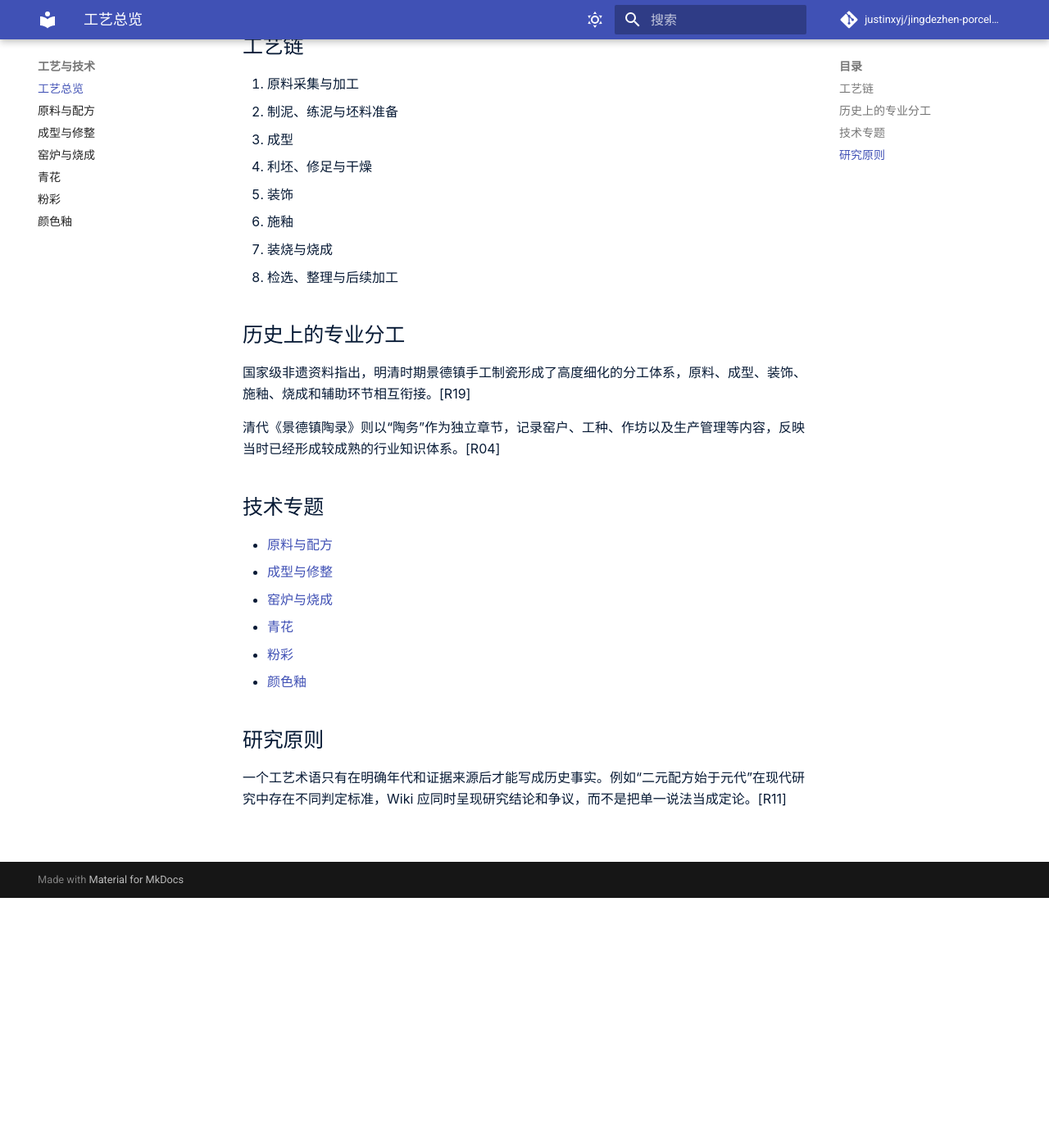
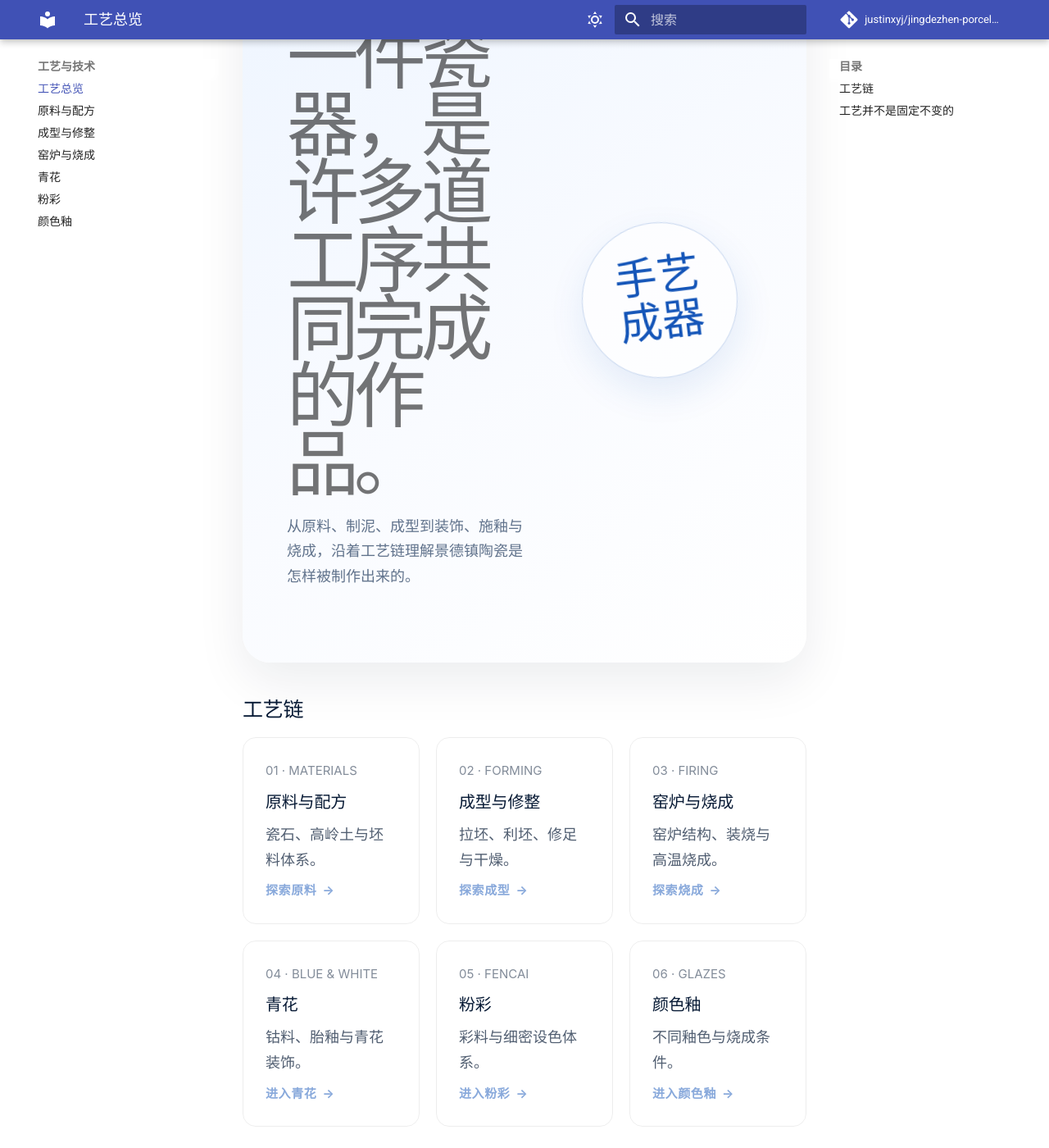
Before and after one commit to justinxyj/jingdezhen-porcelain-wiki, an MkDocs documentation site: the page built from docs/craft/README.md, in a window 1280 px wide and 1400 px high, scrolled down 305 px. Shown: the whole window at 82% size. Built offline with MkDocs 1.6.1 and Material for MkDocs 9.7.7, drawn with Linux system fonts in a browser that asks for light colours; a script that is not in the unit is left out; comment, search, counter and statistics services are not loaded; some of the changed text lies outside the part shown.

Commit message:
Redesign craft overview in Apple porcelain-blue style

```diff
--- a/docs/craft/README.md
+++ b/docs/craft/README.md
@@ -1,33 +1,27 @@
 # 制瓷工艺概览
 
-景德镇制瓷是一套由**原料加工、成型、修整、装饰、施釉、装烧与烧成**等环节组成的生产体系。历史时期不同，工序和分工也会变化，因此 Wiki 不把某个固定数字当作所有时代都适用的“标准工序”。[R08][R19]
+<div class="museum-hero">
+  <div>
+    <div class="eyebrow">CRAFT · 工艺</div>
+    <h1>一件瓷器，是许多道工序共同完成的作品。</h1>
+    <p>从原料、制泥、成型到装饰、施釉与烧成，沿着工艺链理解景德镇陶瓷是怎样被制作出来的。</p>
+  </div>
+  <div class="museum-hero-mark">手艺<br>成器</div>
+</div>
 
 ## 工艺链
 
-1. 原料采集与加工
-2. 制泥、练泥与坯料准备
-3. 成型
-4. 利坯、修足与干燥
-5. 装饰
-6. 施釉
-7. 装烧与烧成
-8. 检选、整理与后续加工
+<div class="museum-grid">
+  <a class="museum-card wiki-card-link" href="raw-materials/"><span>01 · MATERIALS</span><h3>原料与配方</h3><p>瓷石、高岭土与坯料体系。</p><span class="wiki-read-more">探索原料</span></a>
+  <a class="museum-card wiki-card-link" href="forming-and-finishing/"><span>02 · FORMING</span><h3>成型与修整</h3><p>拉坯、利坯、修足与干燥。</p><span class="wiki-read-more">探索成型</span></a>
+  <a class="museum-card wiki-card-link" href="kiln-firing/"><span>03 · FIRING</span><h3>窑炉与烧成</h3><p>窑炉结构、装烧与高温烧成。</p><span class="wiki-read-more">探索烧成</span></a>
+  <a class="museum-card wiki-card-link" href="qinghua/"><span>04 · BLUE & WHITE</span><h3>青花</h3><p>钴料、胎釉与青花装饰。</p><span class="wiki-read-more">进入青花</span></a>
+  <a class="museum-card wiki-card-link" href="fencai/"><span>05 · FENCAI</span><h3>粉彩</h3><p>彩料与细密设色体系。</p><span class="wiki-read-more">进入粉彩</span></a>
+  <a class="museum-card wiki-card-link" href="colored-glaze/"><span>06 · GLAZES</span><h3>颜色釉</h3><p>不同釉色与烧成条件。</p><span class="wiki-read-more">进入颜色釉</span></a>
+</div>
 
-## 历史上的专业分工
+## 工艺并不是固定不变的
 
-国家级非遗资料指出，明清时期景德镇手工制瓷形成了高度细化的分工体系，原料、成型、装饰、施釉、烧成和辅助环节相互衔接。[R19]
+景德镇制瓷是一套由原料加工、成型、修整、装饰、施釉、装烧与烧成等环节组成的生产体系。不同历史时期的工序与分工会发生变化。[R08][R19]
 
-清代《景德镇陶录》则以“陶务”作为独立章节，记录窑户、工种、作坊以及生产管理等内容，反映当时已经形成较成熟的行业知识体系。[R04]
-
-## 技术专题
-
-- [原料与配方](raw-materials.md)
-- [成型与修整](forming-and-finishing.md)
-- [窑炉与烧成](kiln-firing.md)
-- [青花](qinghua.md)
-- [粉彩](fencai.md)
-- [颜色釉](colored-glaze.md)
-
-## 研究原则
-
-一个工艺术语只有在明确年代和证据来源后才能写成历史事实。例如“二元配方始于元代”在现代研究中存在不同判定标准，Wiki 应同时呈现研究结论和争议，而不是把单一说法当成定论。[R11]
+明清时期，景德镇形成了高度细化的专业分工；《景德镇陶录》也记录了窑户、工种、作坊与生产管理等内容。[R04][R19]
```
